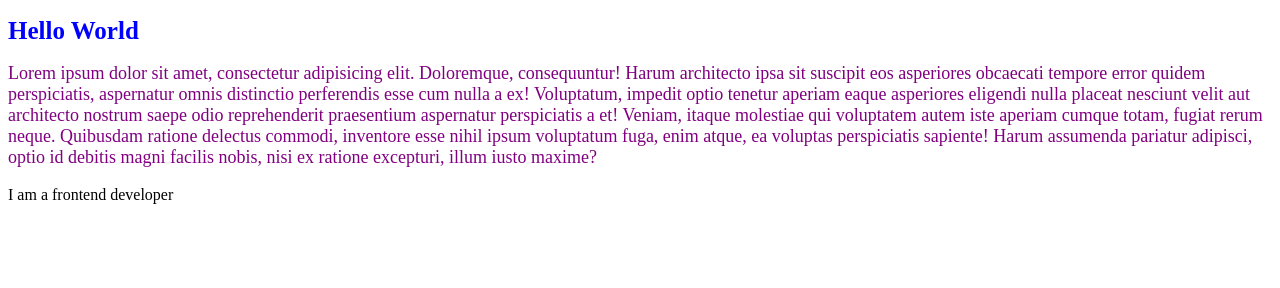
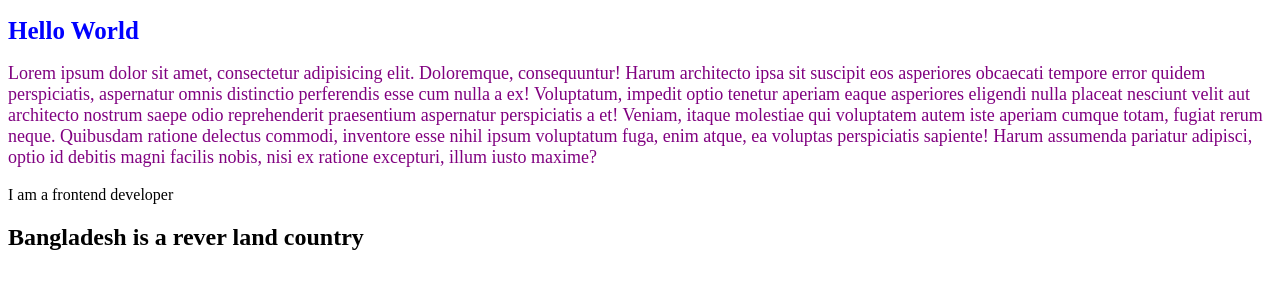
Before and after one commit to ratulrh04/practise-one, a plain HTML site: page index.html in a window 1280 px wide. Drawn offline with Linux system fonts and the light colour scheme.

Commit message:
Adding information about bangladesh rever

```diff
--- a/index.html
+++ b/index.html
@@ -10,6 +10,7 @@
     <h1>Hello World</h1>
     <p>Lorem ipsum dolor sit amet, consectetur adipisicing elit. Doloremque, consequuntur! Harum architecto ipsa sit suscipit eos asperiores obcaecati tempore error quidem perspiciatis, aspernatur omnis distinctio perferendis esse cum nulla a ex! Voluptatum, impedit optio tenetur aperiam eaque asperiores eligendi nulla placeat nesciunt velit aut architecto nostrum saepe odio reprehenderit praesentium aspernatur perspiciatis a et! Veniam, itaque molestiae qui voluptatem autem iste aperiam cumque totam, fugiat rerum neque. Quibusdam ratione delectus commodi, inventore esse nihil ipsum voluptatum fuga, enim atque, ea voluptas perspiciatis sapiente! Harum assumenda pariatur adipisci, optio id debitis magni facilis nobis, nisi ex ratione excepturi, illum iusto maxime?</p>
     <span> I am a frontend developer</span>
+    <h2> Bangladesh is a rever land country </h2>
     <script src="./script.js"> </script>
 </body>
 </html>
```
